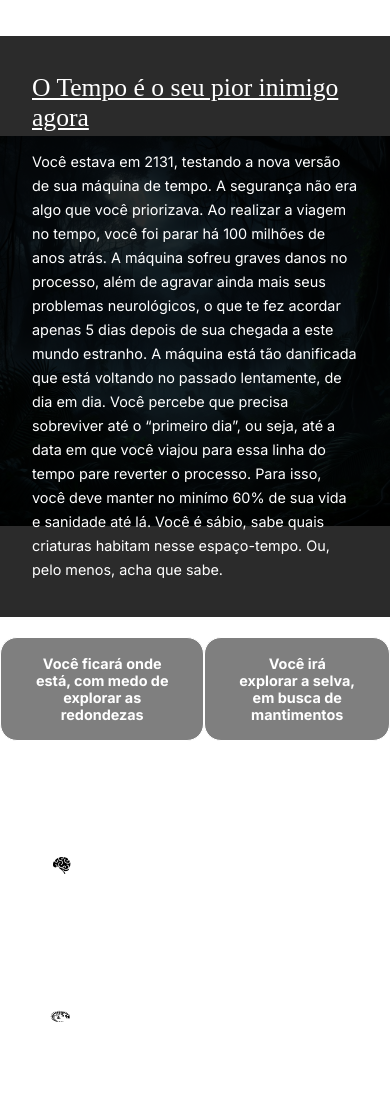
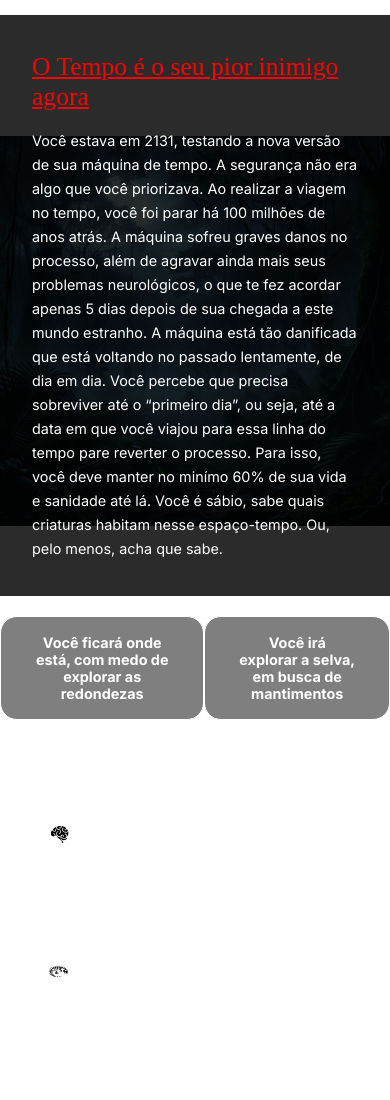
Before and after one commit to Thiago0808/Reptors-TimeQuake, a plain HTML site: page index.html in a window 390 px wide. After the commit the page ends 1051 px from the top, so only its background shows below. Drawn offline with nearby package versions, Linux system fonts and the light colour scheme; a web font is replaced by a local one.

Commit message:
Responsivo mais aperfeiçoado

```diff
--- a/view/css/style.css
+++ b/view/css/style.css
@@ -102,7 +102,7 @@ button{
 .barras{
     display: flex;
     flex-direction: column;
-    gap: 50px;
+    gap: 40px;
 }
 
 /* Barra de Progresso */
--- a/view/css/style_responsivo.css
+++ b/view/css/style_responsivo.css
@@ -1,6 +1,6 @@
 @media (max-width: 1600px) {
     h1{
-        /* color: red; */
+        color: red;
         font-size: 1.6rem;
     }
 
@@ -26,6 +26,20 @@
     }
 
     progress{
-        max-width: 75px;
+        max-width: 70px;
+    }
+
+    h3{
+        font-size: 1.4rem;
     }
 }
+
+@media (max-width: 1800px) {
+    h1{
+        color: red;
+    }
+
+    .historia{
+        margin-top: 15px;
+    }
+}
```
